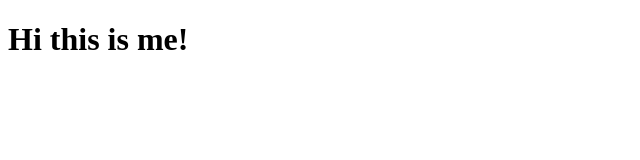
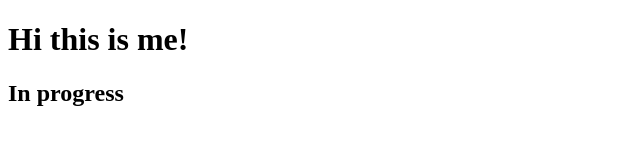
Before and after one commit to jameshnl232/jameshnl232.github.io, a plain HTML site: page index.html in a window 1280 px wide. Shown: the whole page, without its empty margins (0-640 px from the left). Drawn offline with Linux system fonts and the light colour scheme.

Commit message:
Update index.html

```diff
--- a/index.html
+++ b/index.html
@@ -7,5 +7,6 @@
 </head>
 <body>
     <h1>Hi this is me!</h1>
+    <h2>In progress</h2>
 </body>
 </html>
```
